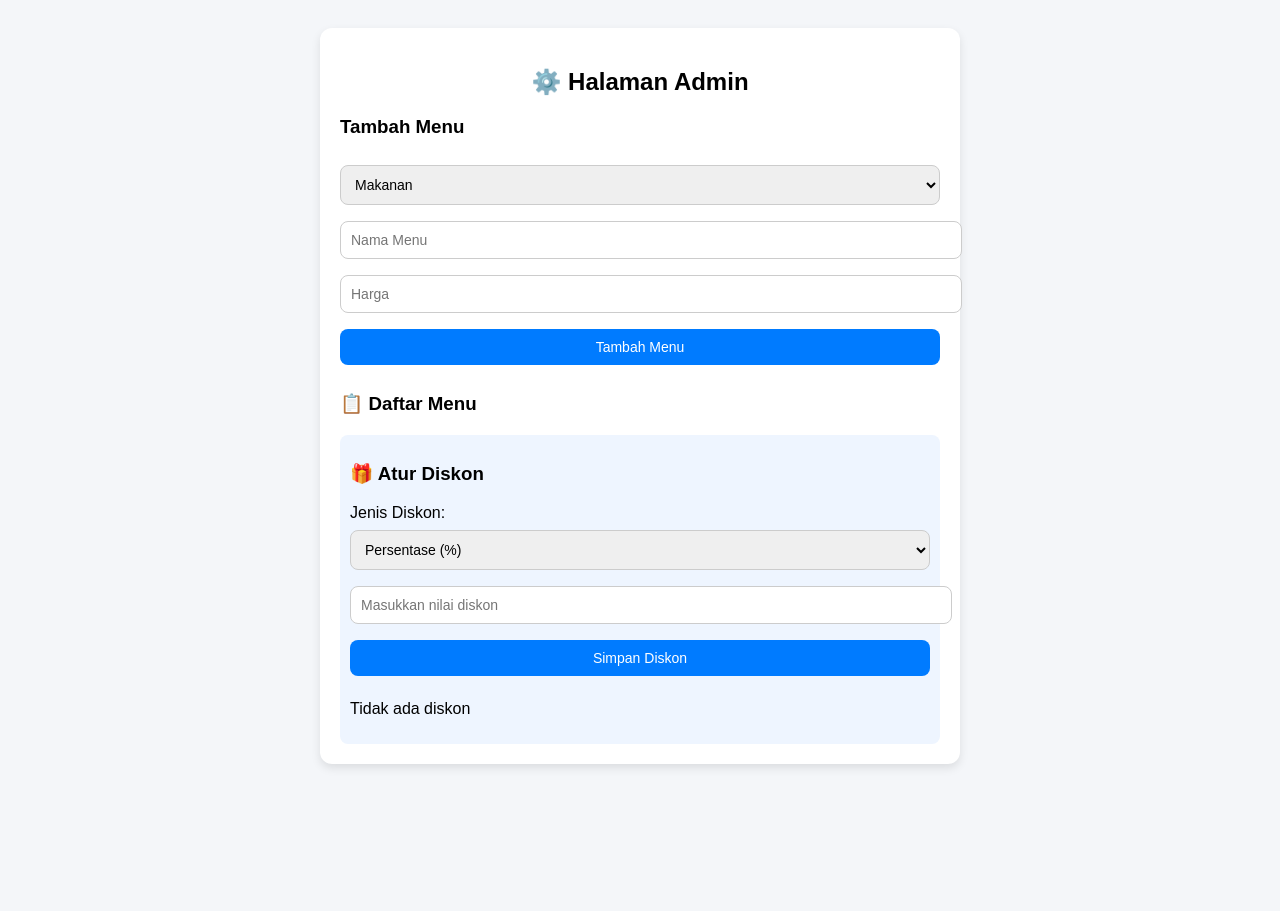
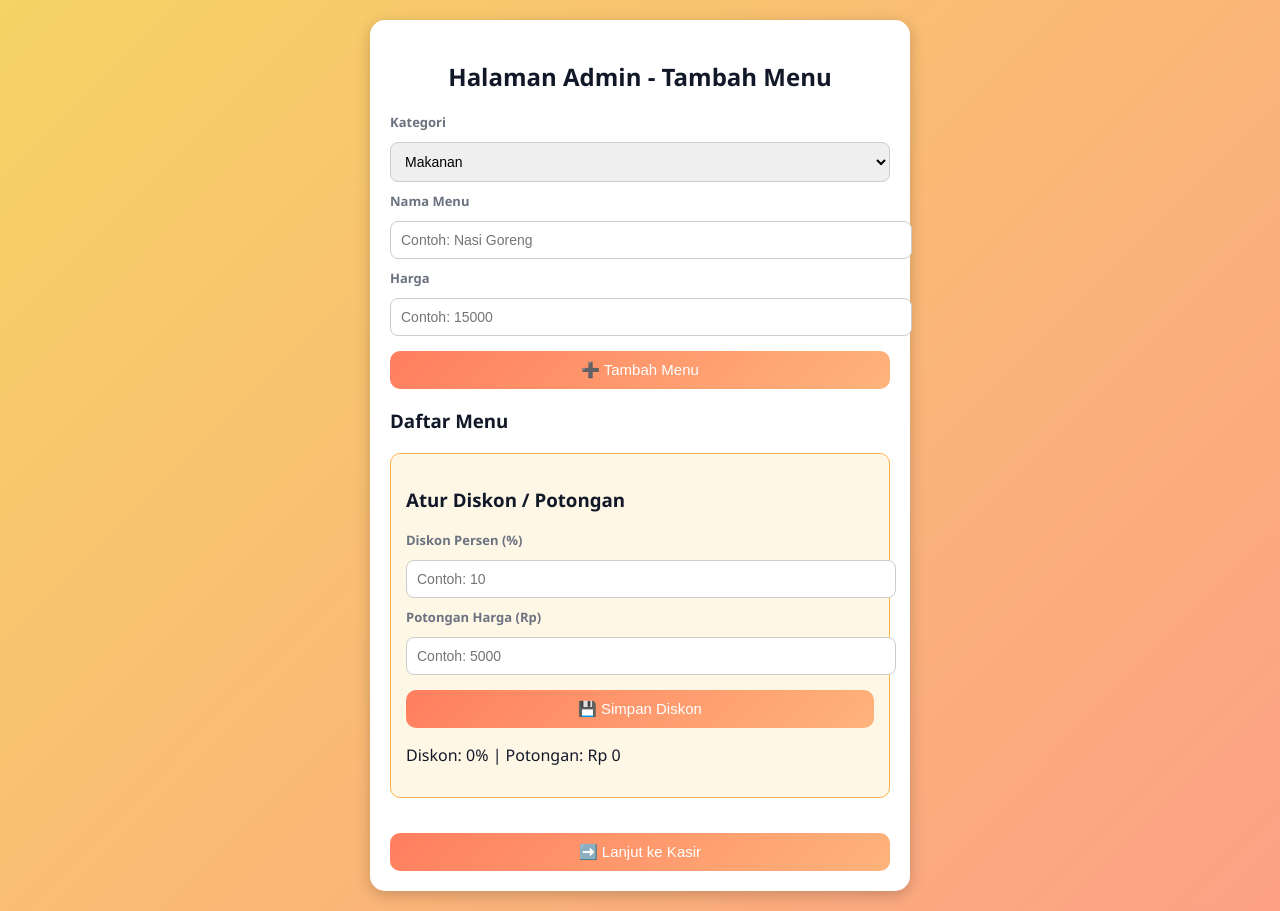
Before and after one commit to depaa81/struk-pembayaran, a plain HTML site: page admin.html in a window 1280 px wide. Before the commit the page ends 800 px from the top, so only its background shows below. Drawn offline with Linux system fonts and the light colour scheme.

Commit message:
Update admin.html

```diff
--- a/admin.html
+++ b/admin.html
@@ -2,142 +2,180 @@
 <html lang="id">
 <head>
   <meta charset="UTF-8">
-  <title>Admin - Atur Menu</title>
+  <meta name="viewport" content="width=device-width, initial-scale=1.0">
+  <title>Halaman Admin - Atur Menu</title>
+  <link rel="stylesheet" href="style.css">
   <style>
     body {
-      font-family: Arial, sans-serif;
-      background: #f4f6f9;
+      font-family: 'Segoe UI', Tahoma, Geneva, Verdana, sans-serif;
       padding: 20px;
+      background: linear-gradient(135deg, #f6d365 0%, #fda085 100%);
+      min-height: 100vh;
+      display: flex;
+      justify-content: center;
+      align-items: flex-start;
     }
     .container {
-      max-width: 600px;
-      margin: auto;
-      background: #fff;
+      background: white;
       padding: 20px;
-      border-radius: 12px;
-      box-shadow: 0 4px 10px rgba(0,0,0,0.1);
+      border-radius: 15px;
+      box-shadow: 0 4px 15px rgba(0,0,0,0.2);
+      max-width: 500px;
+      width: 100%;
     }
-    input, select, button {
-      margin: 8px 0;
+    h2 { text-align: center; }
+    label { display: block; margin-top: 10px; font-weight: bold; }
+    input, select {
+      margin-top: 5px;
       padding: 10px;
       width: 100%;
       border-radius: 8px;
       border: 1px solid #ccc;
-      font-size: 14px;
+      outline: none;
+      transition: 0.3s;
+    }
+    input:focus, select:focus {
+      border-color: #ff7e5f;
+      box-shadow: 0 0 5px #ff7e5f;
     }
     button {
-      background: #007bff;
+      background: linear-gradient(135deg, #ff7e5f, #feb47b);
+      border: none;
+      padding: 10px 15px;
       color: white;
+      border-radius: 10px;
       cursor: pointer;
-      border: none;
+      margin-top: 15px;
+      width: 100%;
+      font-size: 15px;
       transition: 0.3s;
     }
     button:hover {
-      background: #0056b3;
+      transform: scale(1.05);
+      box-shadow: 0 3px 10px rgba(0,0,0,0.2);
     }
-    h2 {
-      text-align: center;
+    .menu-list { margin-top: 20px; }
+    .menu-item {
+      border: 1px solid #ddd;
+      padding: 10px;
+      margin-bottom: 10px;
+      border-radius: 8px;
+      display: flex;
+      justify-content: space-between;
+      align-items: center;
+      background: #fafafa;
     }
-    .menu-list {
+    .goto-index { margin-top: 20px; }
+    .discount-box {
       margin-top: 20px;
-    }
-    .diskon-box {
-      margin-top: 20px;
-      padding: 10px;
-      background: #eef5ff;
-      border-radius: 8px;
+      padding: 15px;
+      border-radius: 10px;
+      background: #fff7e6;
+      border: 1px solid #ffb347;
     }
   </style>
 </head>
 <body>
   <div class="container">
-    <h2>⚙️ Halaman Admin</h2>
+    <h2>Halaman Admin - Tambah Menu</h2>
+    <div class="form-container">
+      <label for="kategori">Kategori</label>
+      <select id="kategori">
+        <option value="Makanan">Makanan</option>
+        <option value="Minuman">Minuman</option>
+        <option value="Lainnya">Lainnya</option>
+      </select>
 
-    <h3>Tambah Menu</h3>
-    <select id="kategori">
-      <option value="Makanan">Makanan</option>
-      <option value="Minuman">Minuman</option>
-      <option value="Lainnya">Lainnya</option>
-    </select>
-    <input type="text" id="nama" placeholder="Nama Menu">
-    <input type="number" id="harga" placeholder="Harga">
-    <button onclick="tambahMenu()">Tambah Menu</button>
+      <label for="nama">Nama Menu</label>
+      <input type="text" id="nama" placeholder="Contoh: Nasi Goreng">
 
-    <div class="menu-list">
-      <h3>📋 Daftar Menu</h3>
-      <div id="daftarMenu"></div>
+      <label for="harga">Harga</label>
+      <input type="number" id="harga" placeholder="Contoh: 15000">
+
+      <button onclick="tambahMenu()">➕ Tambah Menu</button>
     </div>
 
-    <div class="diskon-box">
-      <h3>🎁 Atur Diskon</h3>
-      <label>Jenis Diskon:</label>
-      <select id="diskonTipe">
-        <option value="persen">Persentase (%)</option>
-        <option value="potongan">Potongan (Rp)</option>
-      </select>
-      <input type="number" id="diskonNilai" placeholder="Masukkan nilai diskon">
-      <button onclick="simpanDiskon()">Simpan Diskon</button>
+    <h3>Daftar Menu</h3>
+    <div id="menuList" class="menu-list"></div>
+
+    <!-- Diskon & Potongan -->
+    <div class="discount-box">
+      <h3>Atur Diskon / Potongan</h3>
+      <label for="diskonPersen">Diskon Persen (%)</label>
+      <input type="number" id="diskonPersen" placeholder="Contoh: 10">
+
+      <label for="potonganHarga">Potongan Harga (Rp)</label>
+      <input type="number" id="potonganHarga" placeholder="Contoh: 5000">
+
+      <button onclick="simpanDiskon()">💾 Simpan Diskon</button>
+
       <p id="infoDiskon"></p>
+    </div>
+
+    <!-- Tombol menuju halaman index -->
+    <div class="goto-index">
+      <a href="index.html">
+        <button>➡️ Lanjut ke Kasir</button>
+      </a>
     </div>
   </div>
 
   <script>
-    let menuData = JSON.parse(localStorage.getItem('menuData')) || [];
-    let diskon = JSON.parse(localStorage.getItem('diskonData')) || { tipe: "persen", nilai: 0 };
+    function formatRupiah(angka) {
+      return new Intl.NumberFormat('id-ID').format(angka);
+    }
 
-    function tampilkanMenu() {
-      const daftar = document.getElementById('daftarMenu');
-      daftar.innerHTML = "";
-      menuData.forEach((item, idx) => {
-        daftar.innerHTML += `<p>${item.kategori} - ${item.nama} : Rp${item.harga.toLocaleString("id-ID")}
-        <button onclick="hapusMenu(${idx})" style="background:#ff4b5c;color:white;border:none;padding:4px 10px;border-radius:6px;margin-left:10px;">Hapus</button></p>`;
+    function loadMenu() {
+      const menu = JSON.parse(localStorage.getItem('menuData')) || [];
+      const menuList = document.getElementById('menuList');
+      menuList.innerHTML = '';
+      menu.forEach((item, index) => {
+        menuList.innerHTML += `
+          <div class="menu-item">
+            <span><b>${item.kategori}</b> - ${item.nama} : Rp ${formatRupiah(item.harga)}</span>
+            <button onclick="hapusMenu(${index})" style="width:auto; background:#ff4b5c;">🗑️ Hapus</button>
+          </div>`;
       });
+
+      // tampilkan info diskon
+      const diskon = JSON.parse(localStorage.getItem('diskonData')) || { persen: 0, potongan: 0 };
+      document.getElementById('infoDiskon').innerText =
+        `Diskon: ${diskon.persen}% | Potongan: Rp ${formatRupiah(diskon.potongan)}`;
     }
 
     function tambahMenu() {
       const kategori = document.getElementById('kategori').value;
       const nama = document.getElementById('nama').value;
-      const harga = parseInt(document.getElementById('harga').value);
-
+      const harga = document.getElementById('harga').value;
       if (!nama || !harga) {
-        alert("Isi semua data!");
+        alert("Isi semua field!");
         return;
       }
-
-      menuData.push({ kategori, nama, harga });
-      localStorage.setItem('menuData', JSON.stringify(menuData));
-      tampilkanMenu();
+      const menu = JSON.parse(localStorage.getItem('menuData')) || [];
+      menu.push({ kategori, nama, harga: parseInt(harga) });
+      localStorage.setItem('menuData', JSON.stringify(menu));
+      loadMenu();
+      document.getElementById('nama').value = '';
+      document.getElementById('harga').value = '';
     }
 
     function hapusMenu(index) {
-      menuData.splice(index, 1);
-      localStorage.setItem('menuData', JSON.stringify(menuData));
-      tampilkanMenu();
+      const menu = JSON.parse(localStorage.getItem('menuData')) || [];
+      menu.splice(index, 1);
+      localStorage.setItem('menuData', JSON.stringify(menu));
+      loadMenu();
     }
 
     function simpanDiskon() {
-      const tipe = document.getElementById('diskonTipe').value;
-      const nilai = parseInt(document.getElementById('diskonNilai').value) || 0;
-      diskon = { tipe, nilai };
-      localStorage.setItem('diskonData', JSON.stringify(diskon));
-      tampilkanDiskon();
+      const persen = parseInt(document.getElementById('diskonPersen').value) || 0;
+      const potongan = parseInt(document.getElementById('potonganHarga').value) || 0;
+      const diskonData = { persen, potongan };
+      localStorage.setItem('diskonData', JSON.stringify(diskonData));
+      alert("Diskon berhasil disimpan!");
+      loadMenu();
     }
 
-    function tampilkanDiskon() {
-      const info = document.getElementById('infoDiskon');
-      if (diskon.nilai > 0) {
-        if (diskon.tipe === "persen") {
-          info.innerText = `Diskon aktif: ${diskon.nilai}%`;
-        } else {
-          info.innerText = `Diskon aktif: Rp${diskon.nilai.toLocaleString("id-ID")}`;
-        }
-      } else {
-        info.innerText = "Tidak ada diskon";
-      }
-    }
-
-    tampilkanMenu();
-    tampilkanDiskon();
+    window.onload = loadMenu;
   </script>
 </body>
 </html>
```
